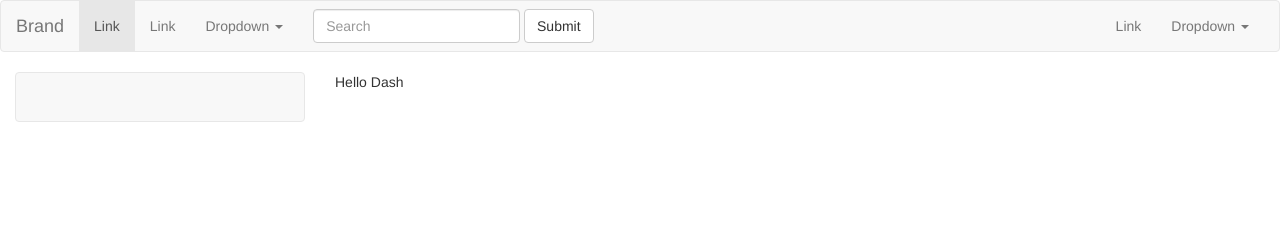
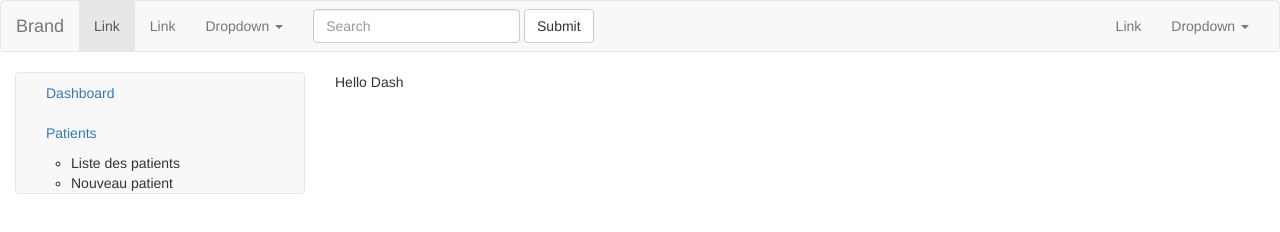
Before and after one commit to hermannpoilpre/nursing-app, a website built with webpack: page public/index.html in a window 1280 px wide. Built offline with nearby package versions, Linux system fonts and the light colour scheme.

Commit message:
no message

```diff
--- a/public/app/menus/sidebar/sidebar.js
+++ b/public/app/menus/sidebar/sidebar.js
@@ -1,7 +1,6 @@
 angular.module('sidebar', [])
     .controller('SidebarCtrl', function SidebarCtrl(){
-        var sidebarCtrl = this;
-        sidebarCtrl.menu = [
+        this.menu = [
           {
             text:"Dashboard",
             icon:"menu/ic_dashboard",
--- a/public/app/menus/sidebar/sidebar.tmpl.html
+++ b/public/app/menus/sidebar/sidebar.tmpl.html
@@ -1,4 +1,4 @@
-<div class="sidebar-nav">
+<div class="sidebar-nav" data-ng-controller="SidebarCtrl as sidebarCtrl">
       <div class="navbar navbar-default" role="navigation">
         <div class="navbar-header">
           <button type="button" class="navbar-toggle" data-toggle="collapse" data-target=".sidebar-navbar-collapse">
@@ -10,15 +10,19 @@
           <span class="visible-xs navbar-brand">Sidebar menu</span>
         </div>
         <div class="navbar-collapse collapse sidebar-navbar-collapse">
-          <ul class="nav navbar-nav">
-            <li ng-repeat="item0 in menu">
-              {{item0.text}}
-              <li ng-if="item0.children.length > 0" ng-repeat="item1 in item0">
-                {{item1.text}}
-                <li ng-if="item1.children.length > 0" ng-repeat="item2 in item1">
-                  {{item2.text}}
+          <ul class="nav">
+            <li ng-repeat="item0 in sidebarCtrl.menu">
+              <a href="#" ng-click="isCollapsed = !isCollapsed">{{item0.text}}</a>
+              <ul ng-if="item0.children.length > 0" collapse="isCollapsed">
+                <li ng-repeat="item1 in item0.children" >
+                  {{item1.text}}
+                  <ul ng-if="item1.children.length > 0">
+                    <li ng-repeat="item2 in item1.children" ng-if="item1.children.length > 0" >
+                      {{item2.text}}
+                    </li>
+                  </ul>
                 </li>
-              </li>
+              </ul>
             </li>
           </ul>
         </div><!--/.nav-collapse -->
--- a/public/index.html
+++ b/public/index.html
@@ -24,7 +24,7 @@
 		<div ui-view="header"></div>
 		<div class="row">
 			<div data-ng-include="'app/menus/header/header.tmpl.html'" data-ng-controller="HeaderCtrl"></div>
-				<div class="col-sm-3" data-ng-include="'app/menus/sidebar/sidebar.tmpl.html'" data-ng-controller="SidebarCtrl"></div>
+				<div class="col-sm-3" data-ng-include="'app/menus/sidebar/sidebar.tmpl.html'"></div>
 				<div class="col-sm-9" ui-view="content"></div>
 		</div>
 	</div>
```
